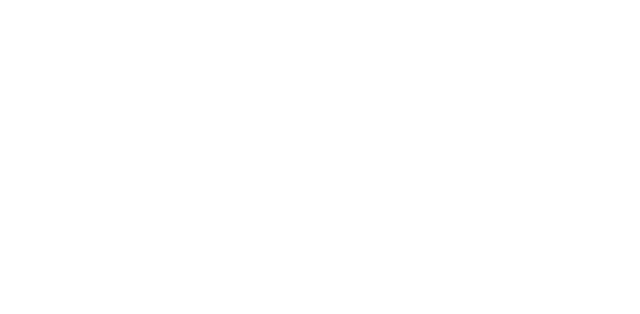
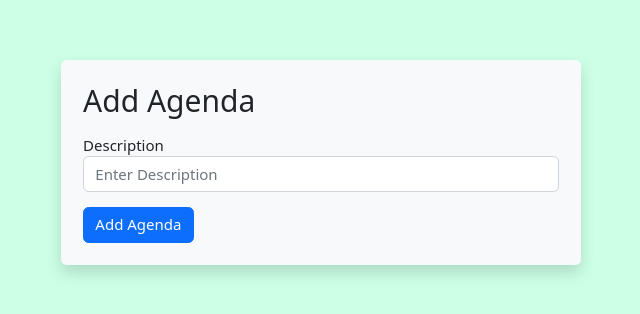
Before and after one commit to gauravKumarSingh-git/politicalFrontEnd, a React (Create React App) app: page /admin/agenda/addAgenda in a window 1280 px wide. Before the commit this address had no page. Shown: the top 314 px of the page, without its empty margins (319-959 px from the left). Built offline with nearby package versions, Linux system fonts and the light colour scheme.

Commit message:
admin side of agenda

```diff
--- /dev/null
+++ b/src/Actions/AgendaActions.js
@@ -0,0 +1,23 @@
+import axios from "axios";
+
+export const setAgenda = (agenda) =>
+    function (dispatch){
+        dispatch({type: 'setAgenda', payload: agenda});
+    };
+
+export const fetchAgendas = () =>
+    async function (dispatch) {
+        await axios.get('http://localhost:8080/api/getAgendas')
+        .then((res) => {
+            dispatch({type:'fetchAgendas', payload: res.data})
+        })
+        .catch((err) => console.log(err));
+    }
+
+// export const deleteAgenda = (agenda) =>
+//     async function (dispatch) {
+//         await axios.delete(`http://localhost:8080/api/${agenda.agendaId}`)
+//         .then((res) => {
+//             dispatch({type: 'deleteAgenda', payload: agenda.agendaId})
+//         })
+//     }
--- a/src/App.js
+++ b/src/App.js
@@ -15,6 +15,9 @@
 import UpdateEvent from "./components/event/UpdateEvent";
 import Cart from "./components/merchandise/Cart";
 import UpdateContact from "./components/contact/UpdateContact";
+import AgendaForAdmin from "./components/admin/AgendaForAdmin";
+import AddAgenda from "./components/agenda/AddAgenda";
+import UpdateAgenda from "./components/agenda/UpdateAgenda";
 
 function App() {
   // const initialValues = {
@@ -44,6 +47,9 @@
           <Route path="/admin/event" element={<EventForAdmin />} />
           <Route path="/admin/event/addEvent" element={<AddEvent />} />
           <Route path="/admin/event/updateEvent" element={<UpdateEvent />} />
+          <Route path="/admin/agenda" element={<AgendaForAdmin />} />
+          <Route path="/admin/agenda/addAgenda" element={<AddAgenda />} />
+          <Route path="/admin/agenda/updateAgenda" element={<UpdateAgenda />} />
         </Routes>
       </div>
     </Router>
--- /dev/null
+++ b/src/Reducers/AgendaReducer.js
@@ -0,0 +1,24 @@
+export const agendaReducer = (state = {}, action) => {
+    switch(action.type){
+        case 'setAgenda' :
+            return action.payload;
+        default :
+            return state;
+    }
+}
+
+const initialState = {
+    agendas : []
+}
+
+export const agendasRed = (state = initialState, action) =>{
+    switch(action.type){
+        case 'fetchAgendas' : {
+            return {...state, agendas : action.payload};
+        }
+        default :
+            return state;
+    }
+}
+
+export default agendaReducer;
--- a/src/Reducers/index.js
+++ b/src/Reducers/index.js
@@ -2,11 +2,14 @@
 import userReducer from "./UserReducer";
 import eventReducer from "./EventReducer";
 import merchReducer from "./MerchReducer";
+import { agendaReducer, agendasRed } from "./AgendaReducer";
 
 const allReducers = combineReducers ({
     user : userReducer,
     event: eventReducer,
-    merch: merchReducer
+    merch: merchReducer,
+    agenda : agendaReducer,
+    agendas : agendasRed
 })
 
 export default allReducers;
--- a/src/components/admin/Admin.js
+++ b/src/components/admin/Admin.js
@@ -2,6 +2,7 @@
 import { Link } from 'react-router-dom'
 import AdminEvents from '../event/AdminEvents'
 import AdminNav from '../navbar/AdminNav'
+import AgendaForAdmin from './AgendaForAdmin'
 import EventForAdmin from './EventForAdmin'
 
 function Admin() {
@@ -14,7 +15,7 @@
         <li className='m-2 p-5 d-inline-block bg-warning rounded'><Link style={{textDecoration: "none"}} to="/admin/event" element={EventForAdmin}> Events</Link> </li>
         <li className='m-2 p-5 d-inline-block bg-warning rounded'><Link style={{textDecoration: "none"}} to="/admin/users" element={AdminEvents} > Users</Link></li>
         <li className='m-2 p-5 d-inline-block bg-warning rounded'><Link style={{textDecoration: "none"}} to="/admin/queries" element={AdminEvents} > User Queries</Link></li>
-        <li className='m-2 p-5 d-inline-block bg-warning rounded'><Link style={{textDecoration: "none"}} to="/admin/agenda" element={AdminEvents} >Agenda </Link></li>
+        <li className='m-2 p-5 d-inline-block bg-warning rounded'><Link style={{textDecoration: "none"}} to="/admin/agenda" element={AgendaForAdmin} >Agenda </Link></li>
         <li className='m-2 p-5 d-inline-block bg-warning rounded'><Link style={{textDecoration: "none"}} to="/admin/merchandise" element={AdminEvents} > Merchandise</Link></li>
       </ul>
 
--- /dev/null
+++ b/src/components/admin/AgendaForAdmin.js
@@ -0,0 +1,56 @@
+import React, { useEffect } from 'react'
+import AllAgendaAdmin from '../agenda/AllAgendaAdmin'
+import AdminNav from '../navbar/AdminNav'
+import { useState } from 'react';
+import axios from 'axios';
+import { useNavigate } from 'react-router-dom';
+import { useDispatch, useSelector } from 'react-redux';
+import { setAgenda } from '../../Actions/AgendaActions';
+import { fetchAgendas } from '../../Actions/AgendaActions';
+
+function AgendaForAdmin() {
+    // const [agendas, setAgendas] = useState([]);
+    const navigate = useNavigate();
+    const dispatch = useDispatch();
+    const agendas = useSelector((state) => state.agendas.agendas);
+
+    useEffect(() => {
+      // axios.get("http://localhost:8080/api/getAgendas")
+      // .then((data) => {
+      //   console.log(data);
+      //   setAgendas(data.data);
+      // })
+      // .catch((err) => console.log(err));
+      dispatch(fetchAgendas());
+    }, [])
+
+
+    const handleAddAgenda = () => {
+      navigate("/admin/agenda/addAgenda")
+    }
+
+    const handleAgendaDelete = (agenad) => {
+      axios.delete(`http://localhost:8080/api/deleteAgenda/${agenad.agendaId}`)
+      .then((res) => {
+        dispatch(fetchAgendas())
+      })
+      .catch((err) => console.log(err))
+    }
+
+    const handleAgendaUpdate = (agenda) => {
+      dispatch(setAgenda(agenda));
+      navigate("/admin/agenda/updateAgenda")
+    }
+
+  return (
+    <div>
+        <AdminNav />
+        <div className='d-flex justify-content-center'>
+            <button className='btn btn-success mt-5 w-50' onClick={() => handleAddAgenda()}> Add Agenda</button>
+        </div>
+        <AllAgendaAdmin agendas = {agendas} handleAgendaUpdate={handleAgendaUpdate} handleAgendaDelete={handleAgendaDelete} />
+    </div>
+  )
+}
+
+export default AgendaForAdmin
--- /dev/null
+++ b/src/components/agenda/AddAgenda.js
@@ -0,0 +1,77 @@
+import React, { useState } from "react";
+import { useNavigate } from "react-router-dom";
+import axios from "axios";
+
+function AddAgenda() {
+  const navigate = useNavigate();
+  const [formValue, setFormValue] = useState({ description: "" });
+  const [formError, setFormError] = useState({});
+  // const [isSubmit, setIsSubmit] = useState(false);
+
+  const handleChange = (event) => {
+    const { name, value } = event.target;
+    setFormValue({ ...formValue, [name]: value });
+  };
+
+  const handleSubmit = (event) => {
+    event.preventDefault();
+    setFormError(validate(formValue));
+    if (Object.keys(formError).length === 0) {
+      axios
+        .post("http://localhost:8080/api/addAgenda", formValue)
+        .then((data) => {
+          console.log(data);
+          alert("Successfully Added");
+          navigate("/admin");
+        })
+        .catch((err) => console.log(err));
+    }
+    // setIsSubmit(true);
+  };
+
+  const validate = (value) => {
+    const errors = {};
+    if (!value.description) {
+      errors.description = "Description cannot be empty";
+    }
+    return errors;
+  };
+
+  return (
+    <div>
+      <div
+        className="p-3"
+        style={{ backgroundColor: "#ccffe6", height: "100vh" }}
+      >
+        <form
+          className="col-md-5 m-auto mt-5 bg-light p-4 rounded shadow"
+          onSubmit={handleSubmit}
+        >
+          <div className="card-header">
+            <h2>Add Agenda</h2>
+          </div>
+          <div className="ui divider"></div>
+          <div className="ui form">
+            <div className="field my-3">
+              <label>Description</label>
+              <input
+                type="text"
+                name="description"
+                className="form-control"
+                id="description"
+                placeholder="Enter Description"
+                value={formValue.description}
+                onChange={handleChange}
+                required
+              />
+            </div>
+            {<p className="text-danger">{formError.description}</p>}
+            <button className="btn btn-primary">Add Agenda</button>
+          </div>
+        </form>
+      </div>
+    </div>
+  );
+}
+
+export default AddAgenda;
--- /dev/null
+++ b/src/components/agenda/AllAgendaAdmin.js
@@ -0,0 +1,33 @@
+import React from 'react'
+
+function AllAgendaAdmin(props) {
+  return (
+    <div className="col-sm-10 m-auto my-5 shadow">
+      <h2 className='m-2 p-2'>Agendas</h2>
+      <table className="table table-striped">
+        <thead>
+          <tr>
+            <th>ID</th>
+            <th>Description</th>
+            <th></th>
+          </tr>
+        </thead>
+        <tbody>
+          {props.agendas &&
+            props.agendas.sort((e1, e2) => e1.agendaId - e2.agendaId).map((agenda) => (
+              <tr key={agenda.agendaId}>
+                <td className='col-3'>{agenda.agendaId}</td>
+                <td className='col-6'>{agenda.description}</td>
+                <td className='col-3'>
+                    <button className='btn btn-primary mx-3' onClick={() => props.handleAgendaUpdate(agenda)}>Update</button>
+                    <button className='btn btn-danger mx-3' onClick={() => props.handleAgendaDelete(agenda)}>Delete</button>
+                </td>
+              </tr>
+            ))}
+        </tbody>
+      </table>
+    </div>
+  )
+}
+
+export default AllAgendaAdmin
--- /dev/null
+++ b/src/components/agenda/UpdateAgenda.js
@@ -0,0 +1,80 @@
+import React from "react";
+import { useSelector } from "react-redux";
+import { useNavigate } from "react-router-dom";
+import { useState } from "react";
+import axios from "axios";
+
+function UpdateAgenda() {
+  const navigate = useNavigate();
+  const initialValue = useSelector((state) => state.agenda)
+  const [formValue, setFormValue] = useState(initialValue);
+  const [formError, setFormError] = useState({});
+  // const [isSubmit, setIsSubmit] = useState(false);
+
+  const handleChange = (event) => {
+    const { name, value } = event.target;
+    setFormValue({ ...formValue, [name]: value });
+  };
+
+  const handleSubmit = (event) => {
+    event.preventDefault();
+    setFormError(validate(formValue));
+    if (Object.keys(formError).length === 0) {
+      axios
+        .put("http://localhost:8080/api/updateAgenda", formValue)
+        .then((data) => {
+          console.log(data);
+          alert("Successfully Updated");
+          navigate("/admin");
+        })
+        .catch((err) => console.log(err));
+    }
+    // setIsSubmit(true);
+  };
+
+  const validate = (value) => {
+    const errors = {};
+    if (!value.description) {
+      errors.description = "Description cannot be empty";
+    }
+    return errors;
+  };
+
+  return (
+    <div>
+      <div
+        className="p-3"
+        style={{ backgroundColor: "#ccffe6", height: "100vh" }}
+      >
+        <form
+          className="col-md-5 m-auto mt-5 bg-light p-4 rounded shadow"
+          onSubmit={handleSubmit}
+        >
+          <div className="card-header">
+            <h2>Update Agenda</h2>
+          </div>
+          <div className="ui divider"></div>
+          <div className="ui form">
+            <div className="field my-3">
+              <label>Description</label>
+              <input
+                type="text"
+                name="description"
+                className="form-control"
+                id="description"
+                placeholder="Enter Description"
+                value={formValue.description}
+                onChange={handleChange}
+                required
+              />
+            </div>
+            {<p className="text-danger">{formError.description}</p>}
+            <button className="btn btn-primary">Update</button>
+          </div>
+        </form>
+      </div>
+    </div>
+  );
+}
+
+export default UpdateAgenda;
```
